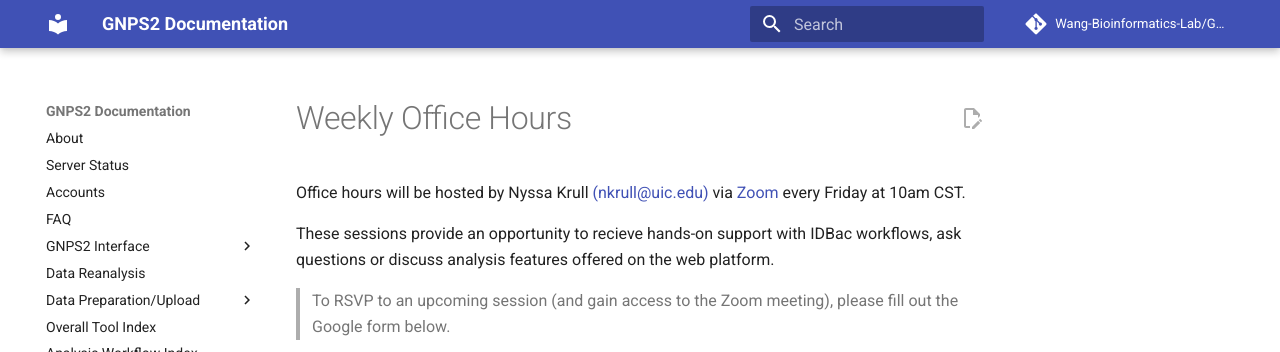
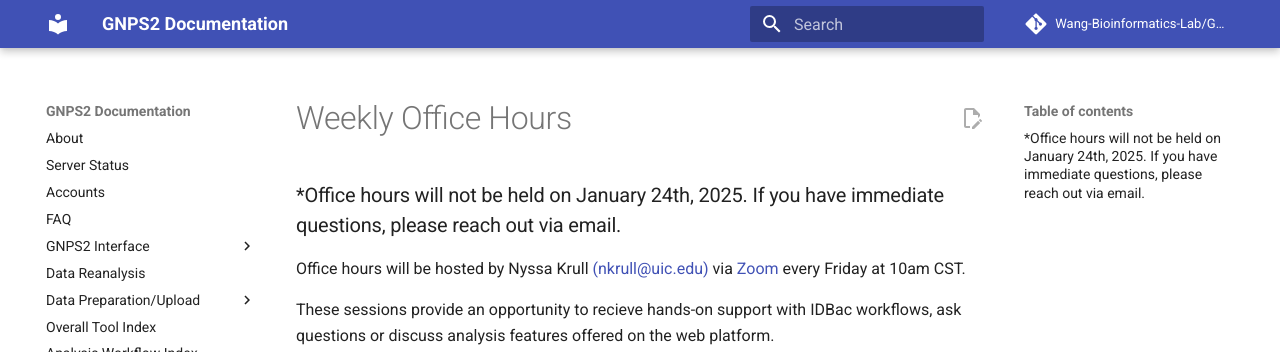
Before and after one commit to Wang-Bioinformatics-Lab/GNPS2_Documentation, an MkDocs documentation site: the page built from docs/idbacofficehours.md, in a window 1280 px wide and 900 px high, cut to the strip 0-352 px from the top of the window. Built offline with MkDocs 1.6.1 and Material for MkDocs 9.7.7, drawn with Linux system fonts in a browser that asks for light colours; comment, search, counter and statistics services are not loaded.

Commit message:
Update idbacofficehours.md

```diff
--- a/docs/idbacofficehours.md
+++ b/docs/idbacofficehours.md
@@ -1,4 +1,5 @@
 # Weekly Office Hours
+### *Office hours will not be held on January 24th, 2025. If you have immediate questions, please reach out via email.
 
 Office hours will be hosted by Nyssa Krull [(nkrull@uic.edu)](nkrull@uic.edu) via [Zoom](https://uic.zoom.us/j/85354946320?pwd=RmCgZ43hNraLe2F3JaLJygAbNeTmSJ.1) every Friday at 10am CST.
 
```
